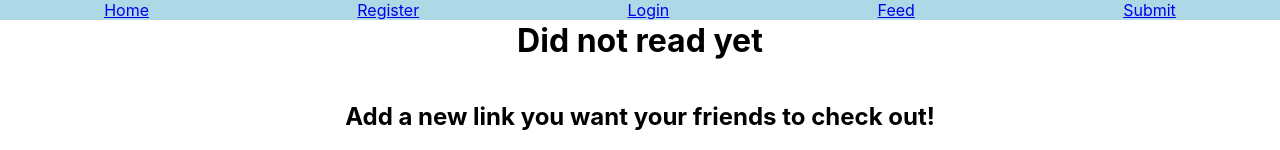
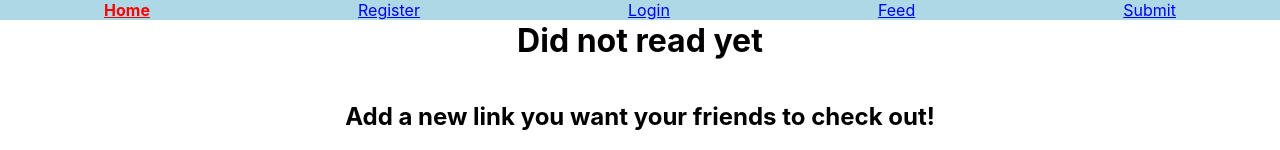
Before and after one commit to remarcable/did-not-read-yet, a React (Create React App) app in the folder client/: page / in a window 1280 px wide. Shown: the top 150 px of the page. Built offline with nearby package versions, Linux system fonts and the light colour scheme.

Commit message:
Add Navlinks
Navlinks ändern die Farbe, wenn man momentan auf der entsprechenden
Seite ist.

```diff
--- a/client/src/components/Navigation/Navigation.css
+++ b/client/src/components/Navigation/Navigation.css
@@ -10,3 +10,7 @@
   justify-content: space-around;
   list-style-type: none;
 }
+.active {
+  color: red;
+  font-weight: bold;
+}
--- a/client/src/components/Navigation/index.js
+++ b/client/src/components/Navigation/index.js
@@ -1,23 +1,25 @@
 import React from 'react';
-import { Link } from 'react-router-dom';
+import { NavLink } from 'react-router-dom';
 import './Navigation.css';
 const Navigation = () => {
   return (
     <ul className="navbar">
       <li>
-        <Link to="/">Home</Link>
+        <NavLink exact to="/">
+          Home
+        </NavLink>
       </li>
       <li>
-        <Link to="/register">Register</Link>
+        <NavLink to="/register">Register</NavLink>
       </li>
       <li>
-        <Link to="/login">Login</Link>
+        <NavLink to="/login">Login</NavLink>
       </li>
       <li>
-        <Link to="/feed">Feed</Link>
+        <NavLink to="/feed">Feed</NavLink>
       </li>
       <li>
-        <Link to="/submit">Submit</Link>
+        <NavLink to="/submit">Submit</NavLink>
       </li>
     </ul>
   );
```
